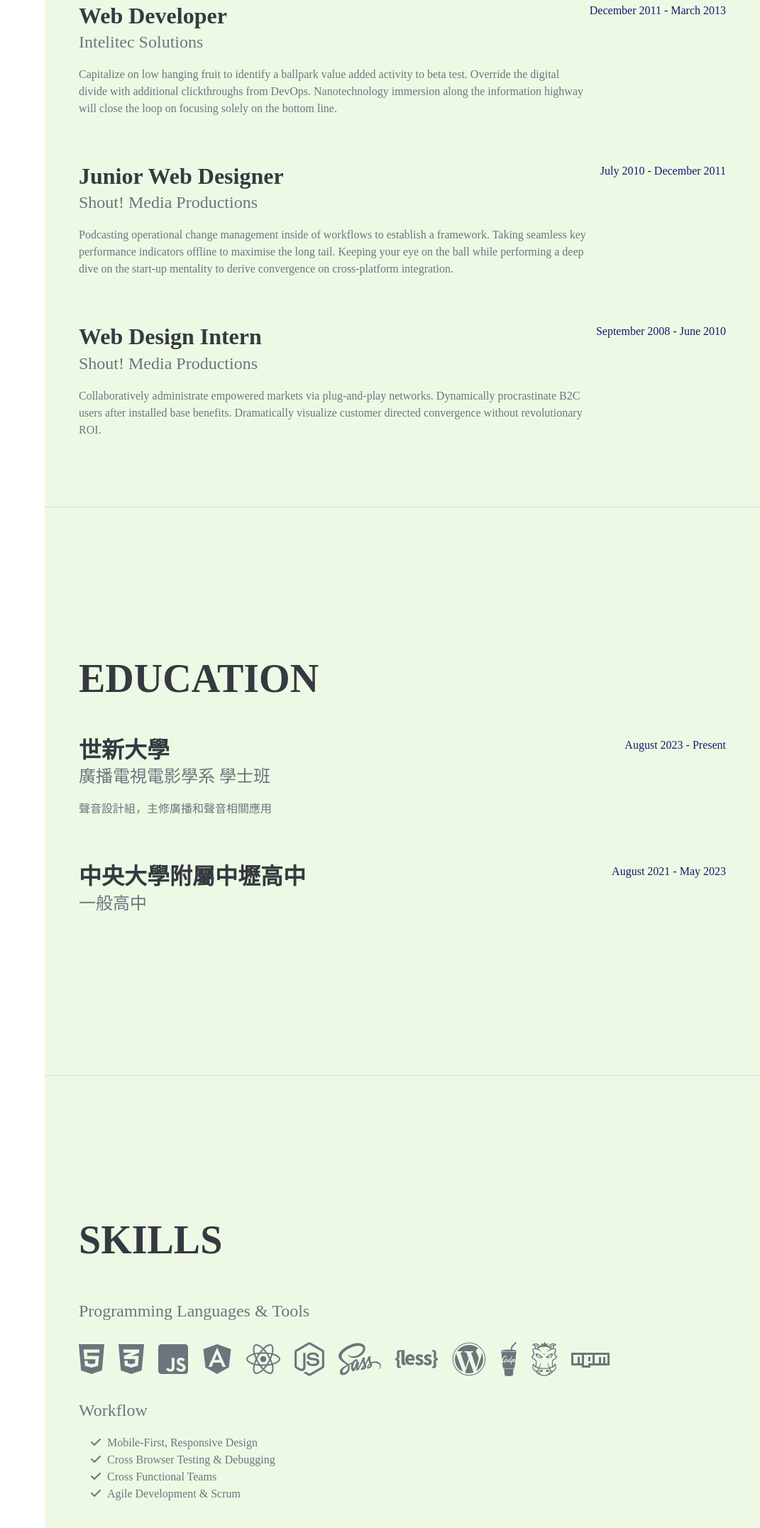
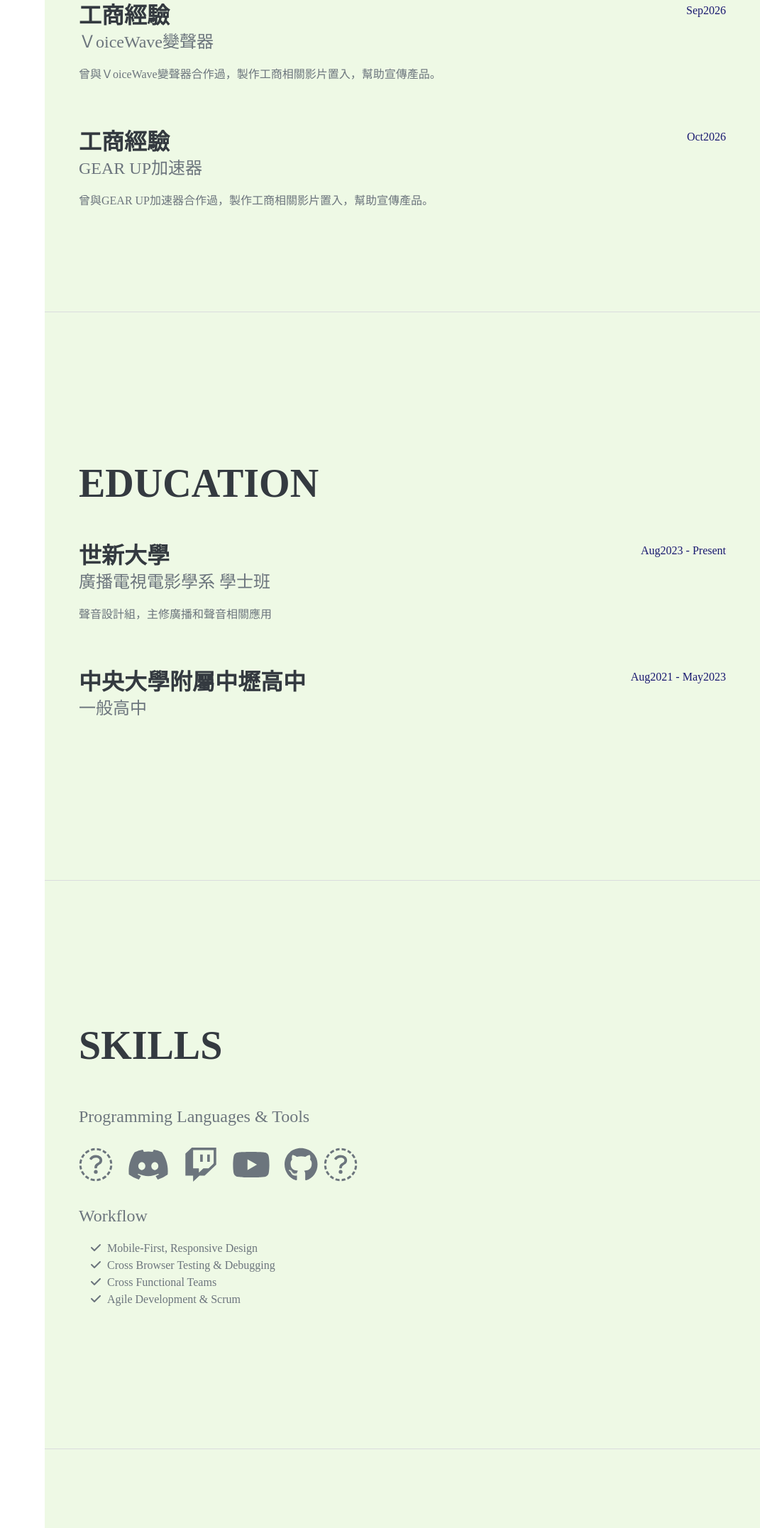
Before and after one commit to a113031118-star/a113031118-star.github.io, a plain HTML site: page index.html in a window 1280 px wide. Shown: the part 1172-3325 px from the top of the page at 71% size, without its empty margins (209-1280 px from the left). Drawn offline with nearby package versions, Linux system fonts and the light colour scheme; a web font is replaced by a local one.

Commit message:
neww
dwad

```diff
--- a/index.html
+++ b/index.html
@@ -74,27 +74,22 @@
                     </div>
                     <div class="d-flex flex-column flex-md-row justify-content-between mb-5">
                         <div class="flex-grow-1">
-                            <h3 class="mb-0">Web Developer</h3>
-                            <div class="subheading mb-3">Intelitec Solutions</div>
-                            <p>Capitalize on low hanging fruit to identify a ballpark value added activity to beta test. Override the digital divide with additional clickthroughs from DevOps. Nanotechnology immersion along the information highway will close the loop on focusing solely on the bottom line.</p>
+                            <h3 class="mb-0">工商經驗</h3>
+                            <div class="subheading mb-3">ＶoiceWave變聲器</div>
+                            <p>曾與ＶoiceWave變聲器合作過，製作工商相關影片置入，幫助宣傳產品。</p>
                         </div>
-                        <div class="flex-shrink-0"><span class="text-primary">December 2011 - March 2013</span></div>
+                        <div class="flex-shrink-0"><span class="text-primary">Sep2026</span></div>
                     </div>
                     <div class="d-flex flex-column flex-md-row justify-content-between mb-5">
                         <div class="flex-grow-1">
-                            <h3 class="mb-0">Junior Web Designer</h3>
-                            <div class="subheading mb-3">Shout! Media Productions</div>
-                            <p>Podcasting operational change management inside of workflows to establish a framework. Taking seamless key performance indicators offline to maximise the long tail. Keeping your eye on the ball while performing a deep dive on the start-up mentality to derive convergence on cross-platform integration.</p>
+                            <h3 class="mb-0">工商經驗</h3>
+                            <div class="subheading mb-3">GEAR UP加速器</div>
+                            <p>曾與GEAR UP加速器合作過，製作工商相關影片置入，幫助宣傳產品。</p>
                         </div>
-                        <div class="flex-shrink-0"><span class="text-primary">July 2010 - December 2011</span></div>
+                        <div class="flex-shrink-0"><span class="text-primary">Oct2026</span></div>
                     </div>
                     <div class="d-flex flex-column flex-md-row justify-content-between">
                         <div class="flex-grow-1">
-                            <h3 class="mb-0">Web Design Intern</h3>
-                            <div class="subheading mb-3">Shout! Media Productions</div>
-                            <p>Collaboratively administrate empowered markets via plug-and-play networks. Dynamically procrastinate B2C users after installed base benefits. Dramatically visualize customer directed convergence without revolutionary ROI.</p>
-                        </div>
-                        <div class="flex-shrink-0"><span class="text-primary">September 2008 - June 2010</span></div>
                     </div>
                 </div>
             </section>
@@ -110,7 +105,7 @@
                             <div>聲音設計組，主修廣播和聲音相關應用</div>
                             <p></p>
                         </div>
-                        <div class="flex-shrink-0"><span class="text-primary">August 2023 - Present</span></div>
+                        <div class="flex-shrink-0"><span class="text-primary">Aug2023 - Present</span></div>
                     </div>
                     <div class="d-flex flex-column flex-md-row justify-content-between">
                         <div class="flex-grow-1">
@@ -118,7 +113,7 @@
                             <div class="subheading mb-3">一般高中</div>
                             <p></p>
                         </div>
-                        <div class="flex-shrink-0"><span class="text-primary">August 2021 - May 2023</span></div>
+                        <div class="flex-shrink-0"><span class="text-primary">Aug2021 - May2023</span></div>
                     </div>
                 </div>
             </section>
@@ -129,18 +124,12 @@
                     <h2 class="mb-5">Skills</h2>
                     <div class="subheading mb-3">Programming Languages & Tools</div>
                     <ul class="list-inline dev-icons">
-                        <li class="list-inline-item"><i class="fab fa-html5"></i></li>
-                        <li class="list-inline-item"><i class="fab fa-css3-alt"></i></li>
-                        <li class="list-inline-item"><i class="fab fa-js-square"></i></li>
-                        <li class="list-inline-item"><i class="fab fa-angular"></i></li>
-                        <li class="list-inline-item"><i class="fab fa-react"></i></li>
-                        <li class="list-inline-item"><i class="fab fa-node-js"></i></li>
-                        <li class="list-inline-item"><i class="fab fa-sass"></i></li>
-                        <li class="list-inline-item"><i class="fab fa-less"></i></li>
-                        <li class="list-inline-item"><i class="fab fa-wordpress"></i></li>
-                        <li class="list-inline-item"><i class="fab fa-gulp"></i></li>
-                        <li class="list-inline-item"><i class="fab fa-grunt"></i></li>
-                        <li class="list-inline-item"><i class="fab fa-npm"></i></li>
+                        <li class="list-inline-item"><i class="fab fa-obs-studio"></i></li>
+                        <li class="list-inline-item"><i class="fab fa-discord"></i></li>
+                        <li class="list-inline-item"><i class="fab fa-twitch"></i></li>
+                        <li class="list-inline-item"><i class="fab fa-youtube"></i></li>
+                        <li class="list-inline-item"><i class="fab fa-github"></i>
+                        <li class="list-inline-item"><i class="fab fa-visual-studio"></i>
                     </ul>
                     <div class="subheading mb-3">Workflow</div>
                     <ul class="fa-ul mb-0">
```
Also changed, not shown: assets/img/vs.svg (added).
